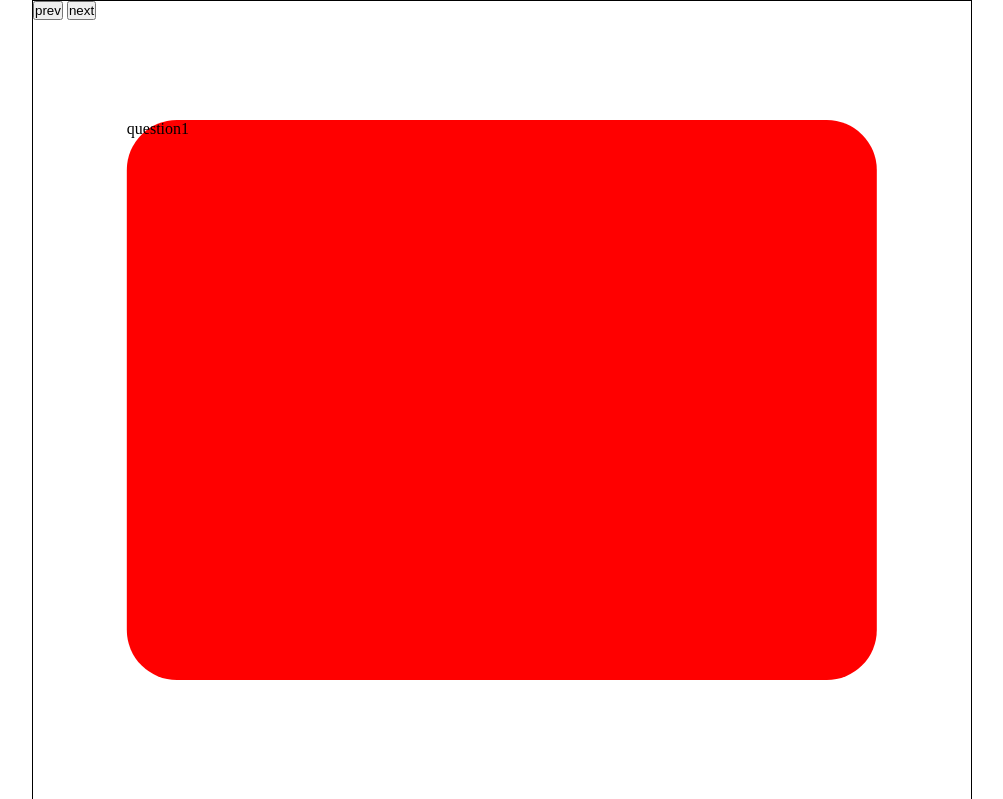
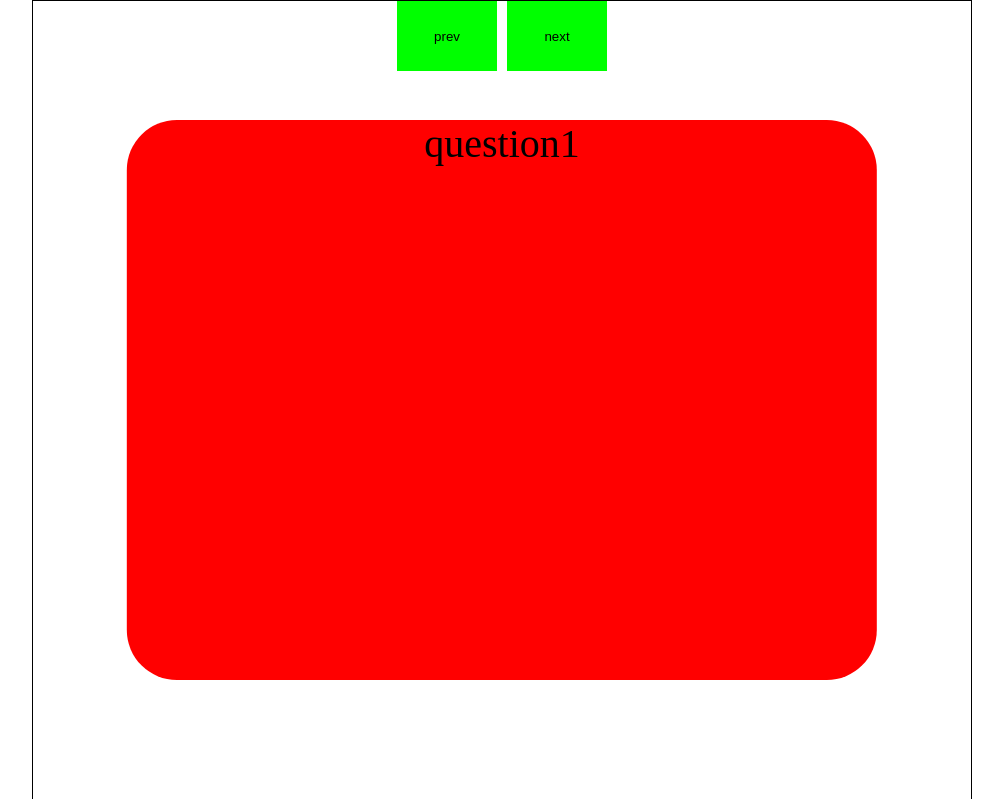
Before and after one commit to grimeo/CheeseQuiz, a plain HTML site: page index.html in a window 1280 px wide. Shown: the whole page, without its empty margins (138-1141 px from the left). Drawn offline with Linux system fonts and the light colour scheme.

Commit message:
more light yieee

```diff
--- a/styles.css
+++ b/styles.css
@@ -19,6 +19,18 @@
     position: absolute;
     top:50%;
     left: 50%;
-    -ms-transform: translate((-50%, -50%));
+    -ms-transform: translate(-50%, -50%);
     transform: translate(-50%, -50%);
 }
+
+.btnl, .btnr {
+    width: 100px;
+    height: 70px;
+    border: none;
+    background-color: lime;
+}
+
+div{
+    font-size: 40px;
+    text-align: center;
+}
```
